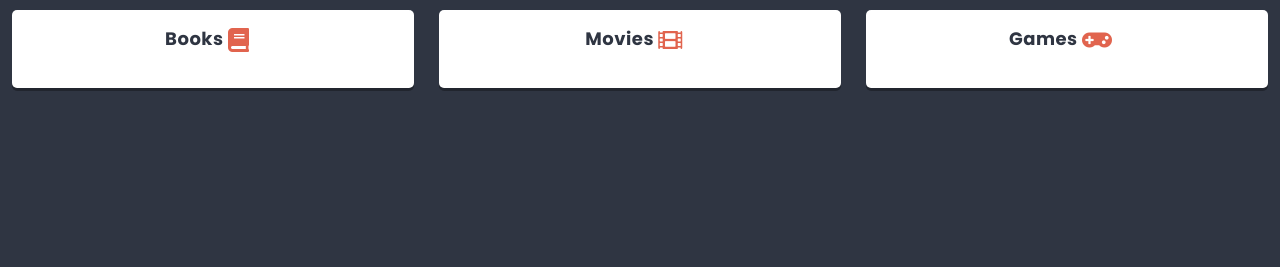
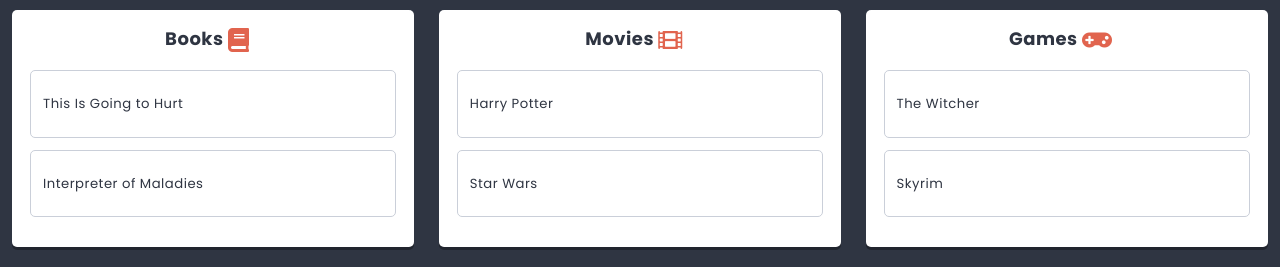
Before and after one commit to malwina-mika/react---starter, a React app: page / in a window 1280 px wide. Shown: the part 422-689 px from the top of the page. Built offline with nearby package versions, Linux system fonts and the light colour scheme.

Commit message:
Add Cards with redux.

```diff
--- a/src/components/Column/Column.js
+++ b/src/components/Column/Column.js
@@ -3,7 +3,7 @@
 import PropTypes from 'prop-types';
 // import Creator from '../Creator/Creator.js';
 // import {settings} from '../../data/dataStore';
-// import Card from '../Card/Card.js';
+import Card from '../Card/Card.js';
 import Icon from '../Icon/Icon.js';
 
 class Column extends React.Component {
@@ -15,13 +15,17 @@
   }
 
   render() {
-    const {title} = this.props;
+    const {title, cards} = this.props;
 
     return (
 
       <section className={styles.component}>
         <h3 className={styles.title}> {title} <span className={styles.icon}> <Icon name={this.props.icon} /> </span></h3>
-
+        <div className={styles.cards}>
+          {cards.map(cardProps => (
+            <Card key={cardProps.id} {...cardProps} />
+          ))}
+        </div>
         {/*
         {this.state.cards.map(({key, ...cardProps}) => (
           <Card key={key} {...cardProps} />
--- a/src/components/Column/ColumnContainer.js
+++ b/src/components/Column/ColumnContainer.js
@@ -8,5 +8,5 @@
 
 
 
-export const getColumnsForColumn = ({cards}, listId) => cards.filter(card => card.listId == listId);
+export const getColumnsForColumn = ({cards}, columnId) => cards.filter(card => card.columnId == columnId);
 export default connect(mapStateToProps)(Column);
--- a/src/components/List/List.js
+++ b/src/components/List/List.js
@@ -2,7 +2,7 @@
 import styles from './List.scss';
 import Hero from '../Hero/Hero.js';
 import PropTypes from 'prop-types';
-import Column from '../Column/Column.js';
+import Column from '../Column/ColumnContainer.js';
 import {settings} from '../../data/dataStore';
 import ReactHtmlParser from 'react-html-parser';
 // import Creator from '../Creator/Creator.js';
--- a/src/components/List/ListContainer.js
+++ b/src/components/List/ListContainer.js
@@ -7,6 +7,5 @@
 });
 
 
-
 export const getColumnsForList = ({columns}, listId) => columns.filter(column => column.listId == listId);
 export default connect(mapStateToProps)(List);
```
